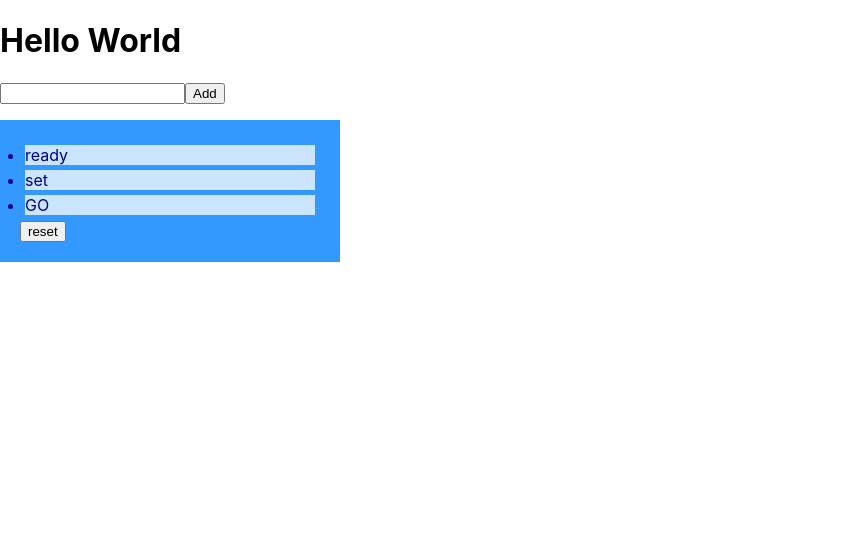
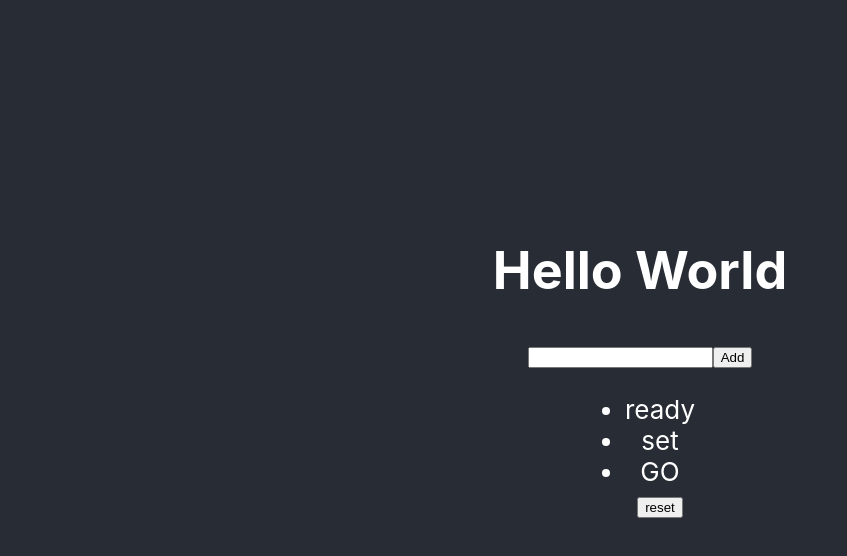
Before and after one commit to asmart018/react-project, a React (Create React App) app: page / in a window 1280 px wide. Shown: the top 556 px of the page, without its empty margins (0-847 px from the left). Built offline with nearby package versions, Linux system fonts and the light colour scheme; no server answers.

Commit message:
React Lifecycle Methods

```diff
--- a/src/App.css
+++ b/src/App.css
@@ -28,18 +28,6 @@
   color: #61dafb;
 }
 
-ul {
-  max-width: 300px;
-  background: #3399ff;
-  padding: 20px;
-}
-
-ul li {
-  background: #cce5ff;
-  color: darkblue;
-  margin: 5px;
-}
-
 @keyframes App-logo-spin {
   from {
     transform: rotate(0deg);
--- a/src/App.jsx
+++ b/src/App.jsx
@@ -1,5 +1,6 @@
 import "./App.css";
 import React from "react";
+import FilmsList from "./components/filmsList";
 
 class App extends React.Component {
   constructor(props) {
@@ -21,7 +22,7 @@ class App extends React.Component {
     this.setState({ list: newList, text: "" });
   }
 
-  resetList(){
+  resetList() {
     this.setState({
       list: ["ready", "set", "GO"],
       text: "",
@@ -30,7 +31,8 @@ class App extends React.Component {
 
   render() {
     return (
-      <div>
+      <div className="App">
+        <div className="App-header">
           <h1>Hello World</h1>
           <form onSubmit={this.onSubmit}>
             <input
@@ -46,6 +48,8 @@ class App extends React.Component {
             })}
             <button onClick={this.resetList}>reset</button>
           </ul>
+          <FilmsList />
+        </div>
       </div>
     );
   }
--- /dev/null
+++ b/src/components/filmsList.jsx
@@ -0,0 +1,34 @@
+import { Component } from "react";
+
+class FilmsList extends Component {
+  constructor(props) {
+    super(props);
+
+    this.state = {
+      list: [],
+    };
+  }
+
+  getFilms() {
+    fetch("https://ghibliapi.herokuapp.com/films")
+      .then((response) => response.json())
+      .then((films) => this.setState({ list: films }))
+      .catch((err) => console.log(err));
+  }
+
+  componentDidMount() {
+    this.getFilms();
+  }
+
+  render() {
+    return (
+      <ul>
+        {this.state.list.map((film) => {
+          return <li key={film.id}>{film.title}</li>;
+        })}
+      </ul>
+    );
+  }
+}
+
+export default FilmsList;
```
Lines whose indentation alone changed are shown as unchanged.
